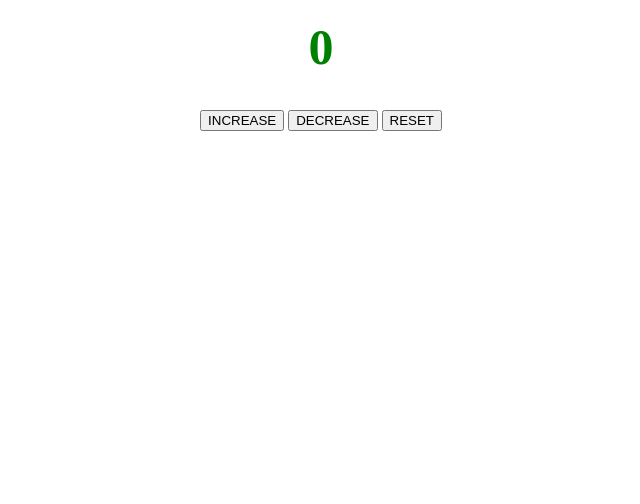
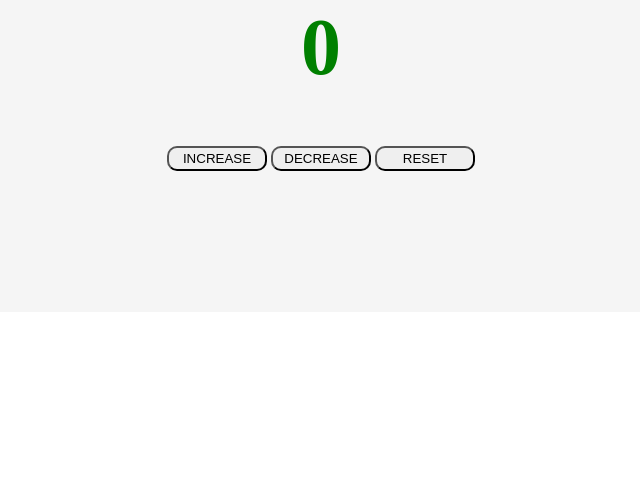
Before and after one commit to Muhammad-Hamza-Tahir/Counter-Application, a plain HTML site: page index.html in a window 1280 px wide. Shown: the part 296-800 px from the top of the page, without its empty margins (347-987 px from the left). Drawn offline with Linux system fonts and the light colour scheme.

Commit message:
Update style.css

```diff
--- a/style.css
+++ b/style.css
@@ -5,12 +5,49 @@
     align-items:center;
     justify-content: center;
     flex-direction: column;
+    background-color: whitesmoke;
 }
 #heading{
-    font-size: 50px;
+    font-size: 60px;
 }
 #result{
     color: green;
-    font-size: 50px;
+    font-size: 80px;
     margin-top: 0px;
 }
+#increase{
+    width:100px;
+    height: 25px;
+    border-radius:10px;
+}
+#decrease{
+    width: 100px;
+    height: 25px;
+    border-radius:10px;
+}
+#reset{
+    width: 100px;
+    height: 25px;
+    border-radius:10px;
+}
+#increase:hover{
+    color: white;
+    background-color: black;
+    border-radius: 10px;
+    transition: .5s;
+    height: 25px;
+}
+#decrease:hover{
+    color: white;
+    background-color: black;
+    border-radius: 10px;
+    transition: .5s;
+    height: 25px;
+}
+#reset:hover{
+    color: white;
+    background-color: black;
+    border-radius: 10px;
+    transition: .5s;
+    height: 25px;
+}
```
